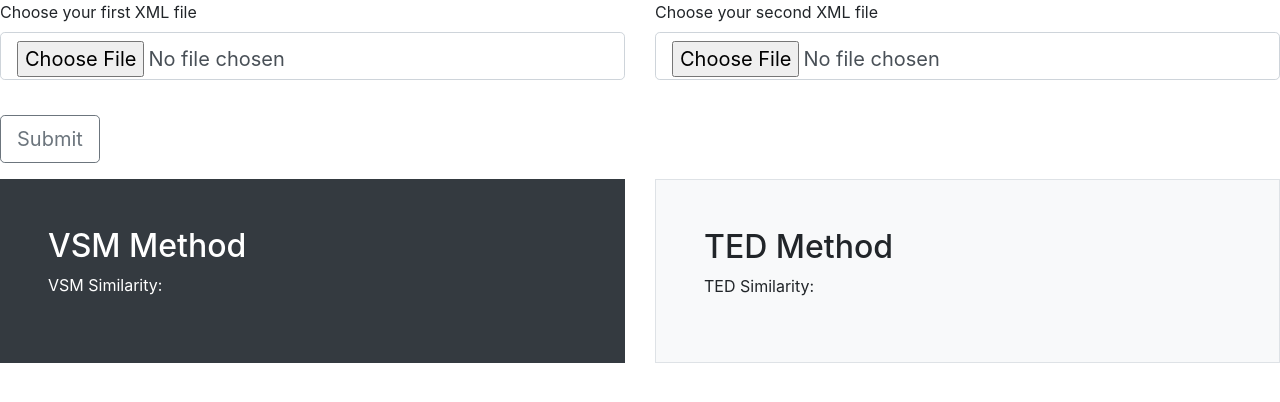
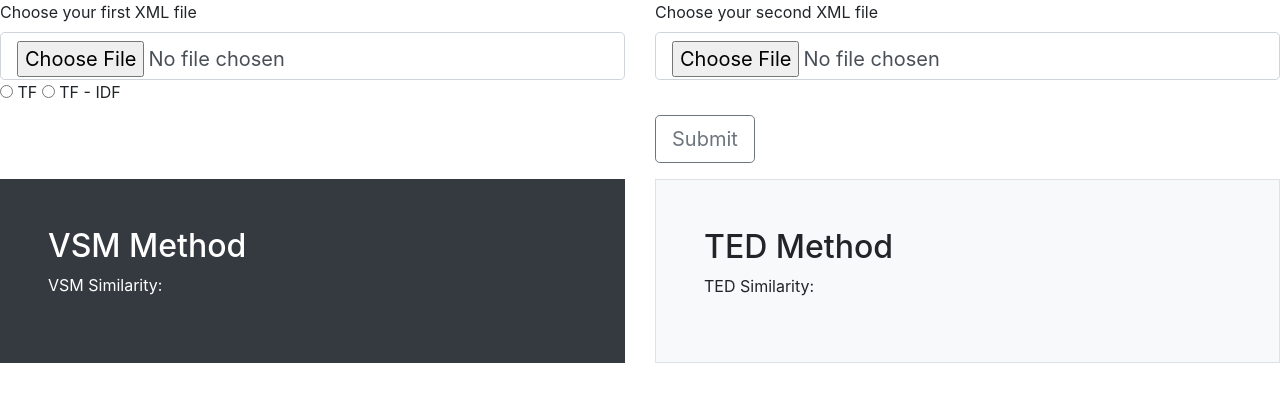
Before and after one commit to ralfaouad/DocumentSearch, a Flask app: page /compare.html in a window 1280 px wide. Shown: the part 56-458 px from the top of the page. Run offline with Flask 2, Linux system fonts and the light colour scheme; parts of the project's set-up code (start-up, migrations or seed data) failed here and were passed over; some libraries are stand-ins or nearby versions.

Commit message:
HTML fix

```diff
--- a/templates/compare.html
+++ b/templates/compare.html
@@ -28,9 +28,14 @@
             <label class="form-label">Choose your second XML file</label>
             <input class="form-control form-control-lg" type="file" name="in2" />
         </div>
+        <div class="col-md-6">
+            <input type="radio" name="i" value="0"> TF
+            <input type="radio" name="i" value="1"> TF - IDF
+        </div>
         <div class="col-md-6 ">
             <input class="btn btn-lg btn-outline-secondary" type="submit" style="margin-top: 35px;" />
         </div>
+
     </form>
 
     <div class="row align-items-md-stretch">
@@ -47,4 +52,8 @@
             </div>
         </div>
     </div>
+    <div>
+
+
+    </div>
 </body>
```
